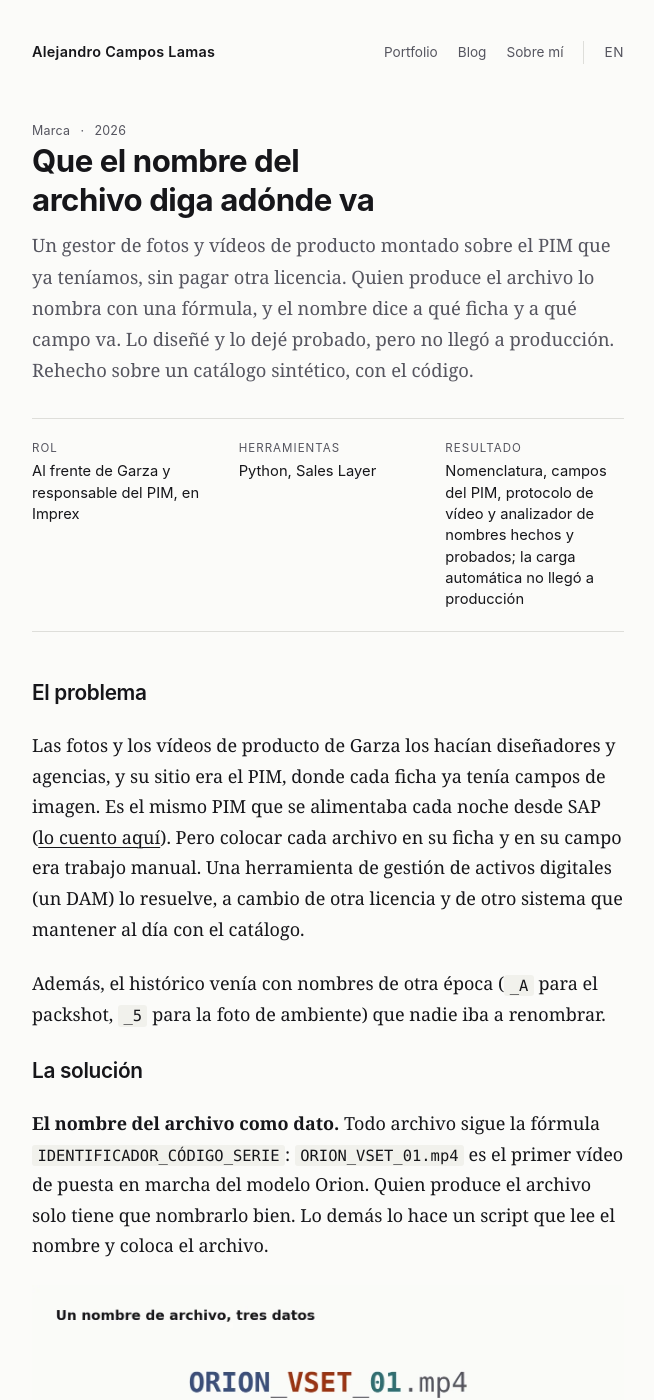
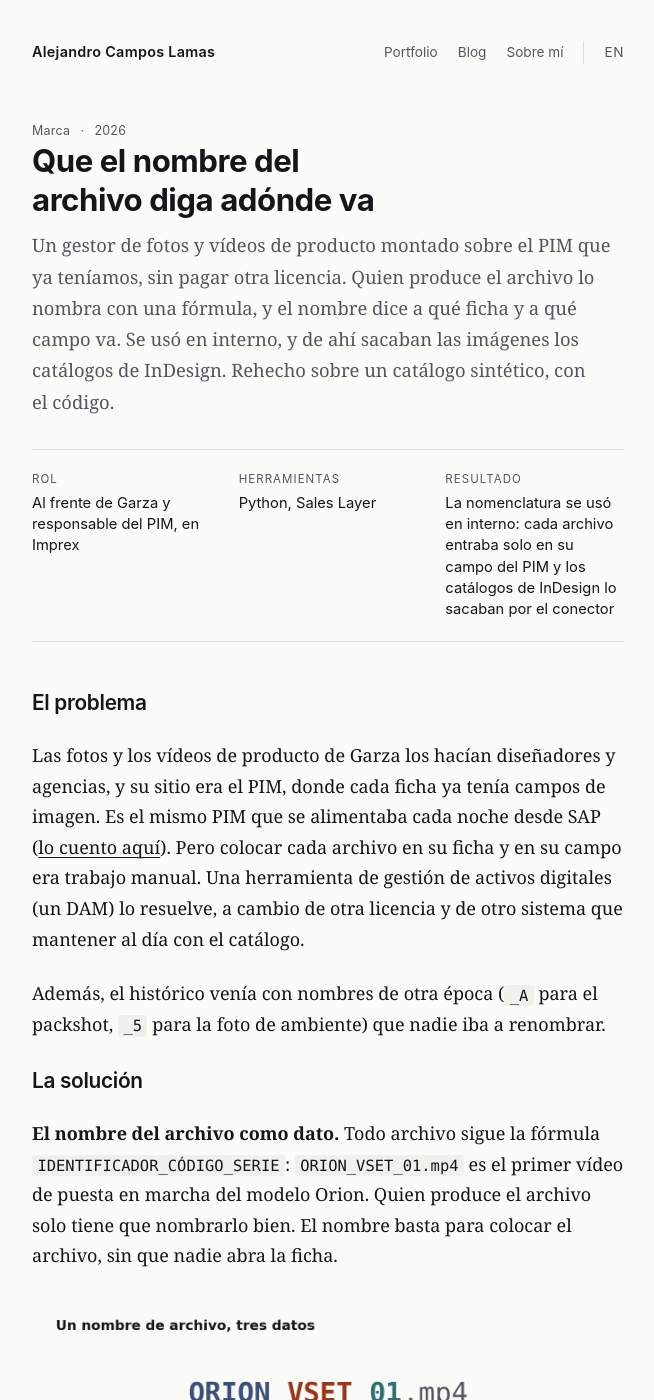
Before and after one commit to acamposla/acamposla.github.io, a Jekyll site: the page built from _proyectos/que-el-nombre-diga-adonde-va.md, in a window 1280 px wide and 1400 px high. Shown: the whole window, without its empty margins (312-966 px from the left). Built offline with Jekyll 4.4.1, drawn with Linux system fonts in a browser that asks for light colours; some of the changed text lies outside the part shown.

Commit message:
Pieza DAM: se usó en interno y salía por InDesign con el conector
Co-Authored-By: Claude Opus 5.5 <noreply@anthropic.com>

```diff
--- a/_proyectos/que-el-nombre-diga-adonde-va.md
+++ b/_proyectos/que-el-nombre-diga-adonde-va.md
@@ -1,11 +1,11 @@
 ---
 title: "Que el nombre del archivo diga adónde va"
-resumen: "Un gestor de fotos y vídeos de producto montado sobre el PIM que ya teníamos, sin pagar otra licencia. Quien produce el archivo lo nombra con una fórmula, y el nombre dice a qué ficha y a qué campo va. Lo diseñé y lo dejé probado, pero no llegó a producción. Rehecho sobre un catálogo sintético, con el código."
+resumen: "Un gestor de fotos y vídeos de producto montado sobre el PIM que ya teníamos, sin pagar otra licencia. Quien produce el archivo lo nombra con una fórmula, y el nombre dice a qué ficha y a qué campo va. Se usó en interno, y de ahí sacaban las imágenes los catálogos de InDesign. Rehecho sobre un catálogo sintético, con el código."
 disciplina: Marca
 anyo: 2026
 rol: "Al frente de Garza y responsable del PIM, en Imprex"
 stack: [Python, Sales Layer]
-resultado: "Nomenclatura, campos del PIM, protocolo de vídeo y analizador de nombres hechos y probados; la carga automática no llegó a producción"
+resultado: "La nomenclatura se usó en interno: cada archivo entraba solo en su campo del PIM y los catálogos de InDesign lo sacaban por el conector"
 enlace: https://github.com/acamposla/dam-por-nombre
 enlace_texto: "El método reescrito sobre un catálogo sintético, en GitHub"
 portada: /assets/img/previews/dam.webp
@@ -34,8 +34,8 @@ ambiente) que nadie iba a renombrar.
 
 **El nombre del archivo como dato.** Todo archivo sigue la fórmula `IDENTIFICADOR_CÓDIGO_SERIE`:
 `ORION_VSET_01.mp4` es el primer vídeo de puesta en marcha del modelo Orion. Quien produce el
-archivo solo tiene que nombrarlo bien. Lo demás lo hace un script que lee el nombre y coloca el
-archivo.
+archivo solo tiene que nombrarlo bien. El nombre basta para colocar el archivo, sin que nadie abra
+la ficha.
 
 ![El nombre ORION_VSET_01.mp4 descompuesto en identificador, código y serie](/assets/img/dam/es/anatomia.webp)
 
@@ -78,8 +78,8 @@ Quedaron hechos:
 - el protocolo de vídeo con sus guiones;
 - el analizador de nombres, con 26 pruebas.
 
-Faltaba la conexión con la API de Sales Layer, que es la que sube el archivo. Quedó pendiente de
-credenciales y documentación, y el sistema no llegó a producción antes de que yo saliera de Imprex.
+La fórmula se usó en interno. Cada archivo entraba solo en su campo del PIM, y los catálogos de
+InDesign lo sacaban de ahí por el conector, sin que nadie buscara la foto a mano.
 
 He reescrito el método sobre un catálogo inventado de ocho modelos, sus variantes y cinco temas. Le
 he pasado una entrega de agencia sintética con los errores de siempre: series de un dígito, códigos
```
Also changed, not shown: _proyectos/en/let-the-file-name-say-where-it-goes.md (+6 -6 lines).
